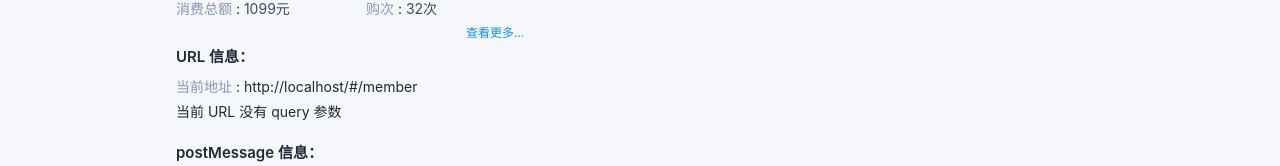
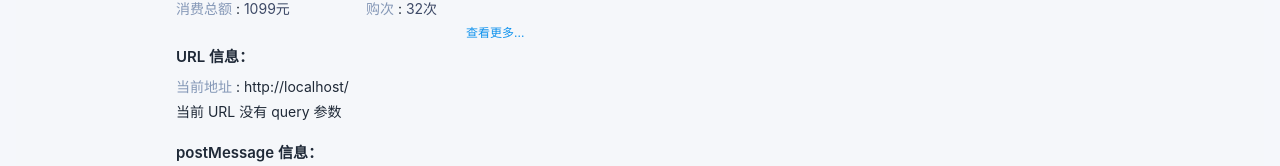
Before and after one commit to muling-zh/sobot-frame-demo, a Svelte app: page / in a window 1280 px wide. Before the commit this address led to /#/member. Shown: the part 228-394 px from the top of the page. Built offline with nearby package versions, Linux system fonts and the light colour scheme.

Commit message:
Refactor App.svelte to use keys instead of paths for tab navigation and simplify hash-based navigation logic

```diff
--- a/src/App.svelte
+++ b/src/App.svelte
@@ -4,72 +4,48 @@
   import GoodListPage from "./pages/GoodListPage.svelte";
   import CustomCardPage from "./pages/CustomCardPage.svelte";
 
-  const tabs = [
-    { path: "/member", label: "会员信息" },
-    { path: "/order-list", label: "历史订单" },
-    { path: "/goodlist", label: "商品列表" },
-    { path: "/customcard", label: "自定义卡片" },
+  const items = [
+    { key: "member", label: "会员信息" },
+    { key: "order-list", label: "历史订单" },
+    { key: "goodlist", label: "商品列表" },
+    { key: "customcard", label: "自定义卡片" },
   ];
 
-  const validPaths = new Set(tabs.map((tab) => tab.path));
+  const validKeys = new Set(items.map((tab) => tab.key));
 
-  function resolvePath(path) {
-    return validPaths.has(path) ? path : "/member";
+  function resolveActiveKey(key) {
+    return validKeys.has(key) ? key : "member";
   }
+  let activeKey = resolveActiveKey("member");
 
-  function readHashPath() {
-    return window.location.hash.startsWith("#")
-      ? window.location.hash.slice(1)
-      : window.location.hash;
-  }
-
-  const initialPath = resolvePath(readHashPath());
-  let currentPath = initialPath;
-
-  if (window.location.hash !== `#${initialPath}`) {
-    window.history.replaceState({}, "", `#${initialPath}`);
-  }
-
-  function navigate(path) {
-    if (path === currentPath) return;
-    currentPath = path;
-    window.location.hash = path;
-  }
-
-  function onHashchange() {
-    const resolved = resolvePath(readHashPath());
-    currentPath = resolved;
-    const normalizedHash = `#${resolved}`;
-    if (window.location.hash !== normalizedHash) {
-      window.history.replaceState({}, "", normalizedHash);
-    }
+  function onTabChange(key) {
+    if (key === activeKey) return;
+    activeKey = resolveActiveKey(key);
   }
 </script>
 
-<svelte:window onhashchange={onHashchange} />
-
 <main class="app-shell">
   <header class="top-tabs">
-    {#each tabs as tab (tab.path)}
+    {#each items as item (item.key)}
       <button
         type="button"
         class="tab-btn"
-        class:active={currentPath === tab.path}
-        onclick={() => navigate(tab.path)}
+        class:active={activeKey === item.key}
+        onclick={() => onTabChange(item.key)}
       >
-        {tab.label}
+        {item.label}
       </button>
     {/each}
   </header>
 
   <section class="page-body">
-    {#if currentPath === "/member"}
+    {#if activeKey === "member"}
       <MemberPage />
-    {:else if currentPath === "/order-list"}
+    {:else if activeKey === "order-list"}
       <OrderListPage />
-    {:else if currentPath === "/goodlist"}
+    {:else if activeKey === "goodlist"}
       <GoodListPage />
-    {:else}
+    {:else if activeKey === "customcard"}
       <CustomCardPage />
     {/if}
   </section>
```
Also changed, not shown: 3 other files (tests, documents, lock files or other folders).
